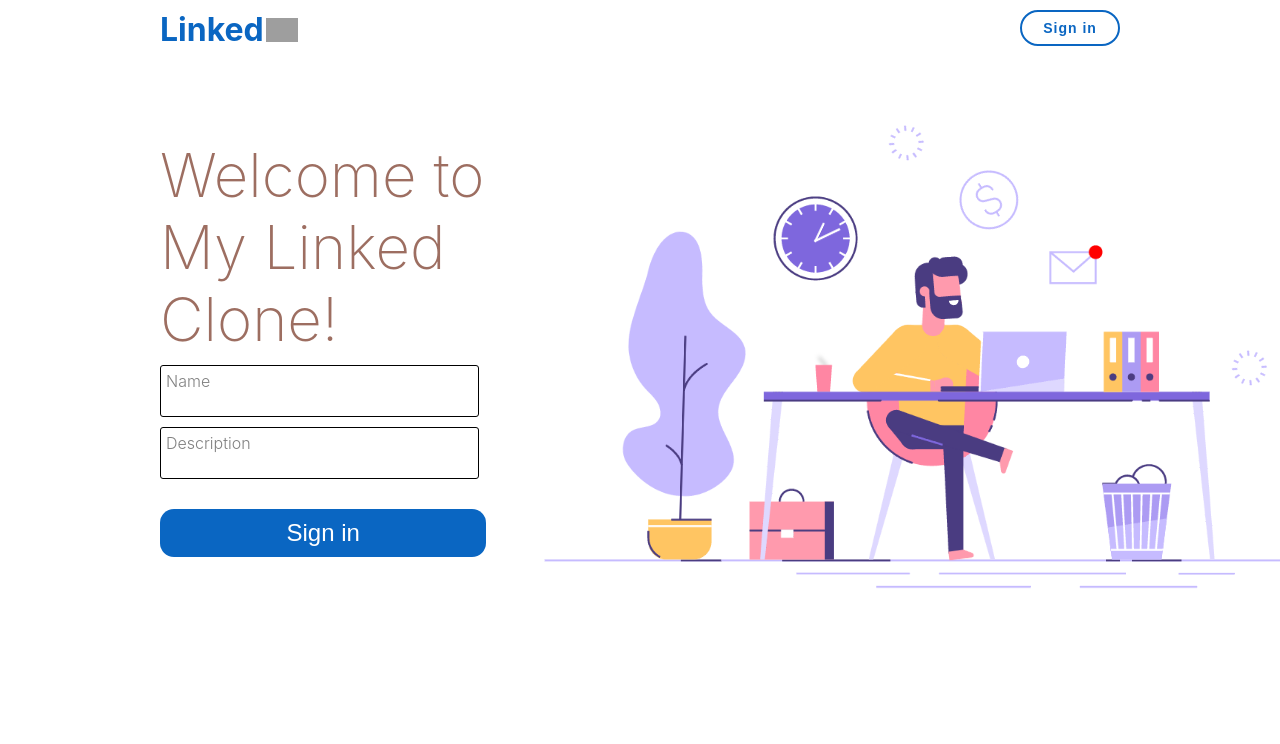
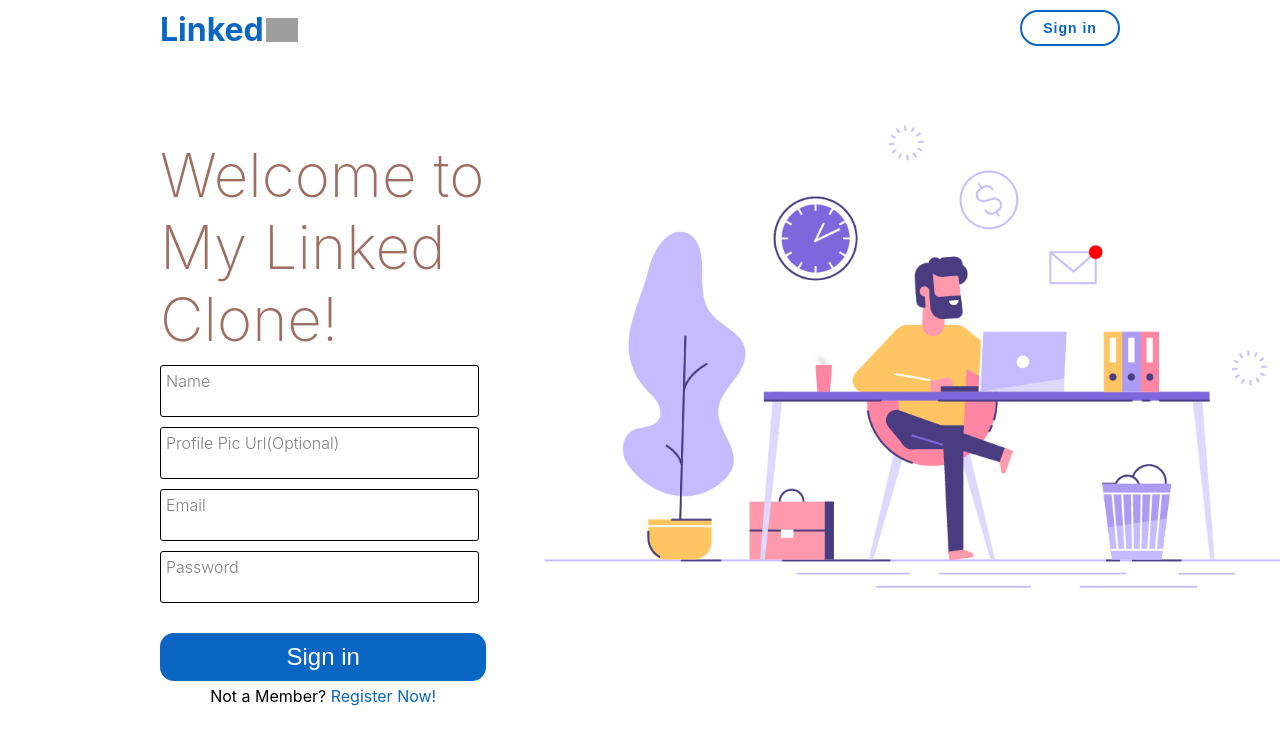
Before and after one commit to hostem17-git/LinkedIN, a React (Create React App) app: page / in a window 1280 px wide. Shown: the top 744 px of the page. Built offline with nearby package versions, Linux system fonts and the light colour scheme; grey boxes are pictures that could not be loaded.

Commit message:
login page front done

```diff
--- a/src/App.js
+++ b/src/App.js
@@ -10,7 +10,6 @@ import { selectUser } from './features/userSlice';
 
 function App() {
   const user = useSelector(selectUser)
-
   return (
     <div className={!user ? "login_app" : "app"}>
       {/* Header */}
--- a/src/Login.css
+++ b/src/Login.css
@@ -51,3 +51,18 @@
   border: none;
   margin-top: 20px;
 }
+
+.register_message {
+  width: 85%;
+  text-align: center;
+  margin-top: 5px;
+}
+
+.register_link {
+  color: #0a66c2;
+  cursor: pointer;
+}
+
+.register_link:hover {
+  text-decoration: underline;
+}
--- a/src/Login.js
+++ b/src/Login.js
@@ -1,9 +1,22 @@
-import React from 'react'
+import React, { useState } from 'react'
+import { useDispatch } from 'react-redux'
 import "./Login.css"
 import Lottie from 'react-lottie'
 import animationData from './lottie/working-handsome-man.json'
+import { auth } from './firebase';
+import { login } from "./features/userSlice"
 
 function Login() {
+
+
+    const [name, setname] = useState("");
+    const [description, setdescription] = useState("")
+    const [mail, setmail] = useState("")
+    const [profilePic, setprofilePic] = useState("")
+    const [password, setpassword] = useState("")
+    const dispatch = useDispatch();
+
+
     const defaultOptions = {
         loop: true,
         autoplay: true,
@@ -13,6 +26,15 @@ function Login() {
         }
     };
 
+    const loginToApp = (e) => {
+        e.preventDefault();
+    }
+
+    const register = () => {
+        if (!name)
+            return alert("Please enter your name");
+    }
+
     return (
         <div className="login">
             <div className="input_buttons">
@@ -20,15 +42,28 @@ function Login() {
 
                 <div className="input_container">
                     <label for="name">Name</label>
-                    <input type="text" name="name" ></input>
+                    <input value={name} onChange={(e) => { setname(e.target.value) }} type="text" name="name" ></input>
                 </div>
 
                 <div className="input_container">
-                    <label for="">Description</label>
-                    <input type="text" ></input>
+                    <label for="name">Profile Pic Url(Optional)</label>
+                    <input value={profilePic} onChange={(e) => { setprofilePic(e.target.value) }} type="text" name="name" ></input>
                 </div>
 
-                <button class="submit">Sign in</button>
+                <div className="input_container">
+                    <label for="name">Email</label>
+                    <input value={mail} onChange={(e) => { setmail(e.target.value) }} type="text" name="name" ></input>
+                </div>
+                <div className="input_container">
+                    <label for="">Password</label>
+                    <input value={password} onChange={(e) => { setpassword(e.target.value) }} type="text" ></input>
+                </div>
+
+                <button class="submit" onClick={loginToApp}>Sign in</button>
+
+                <div className="register_message">
+                    <p>Not a Member? <span onClick={register} className="register_link">Register Now!</span></p>
+                </div>
             </div>
             <div className="hero_image">
                 <Lottie
```
